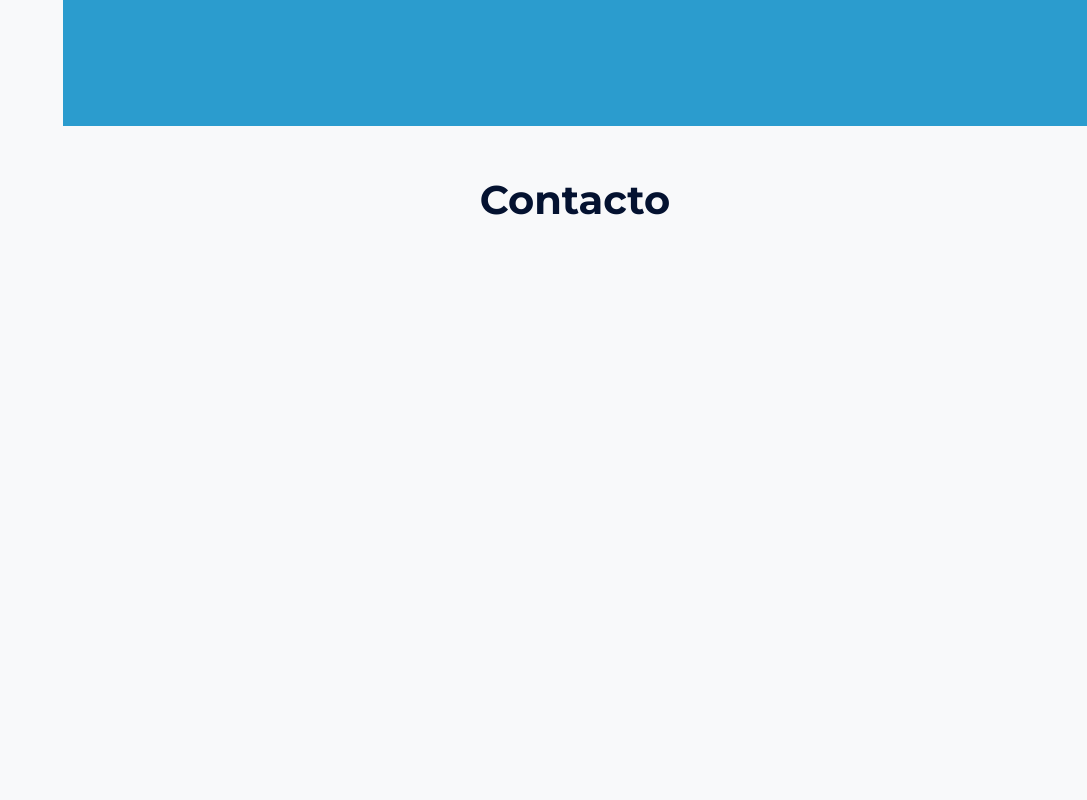
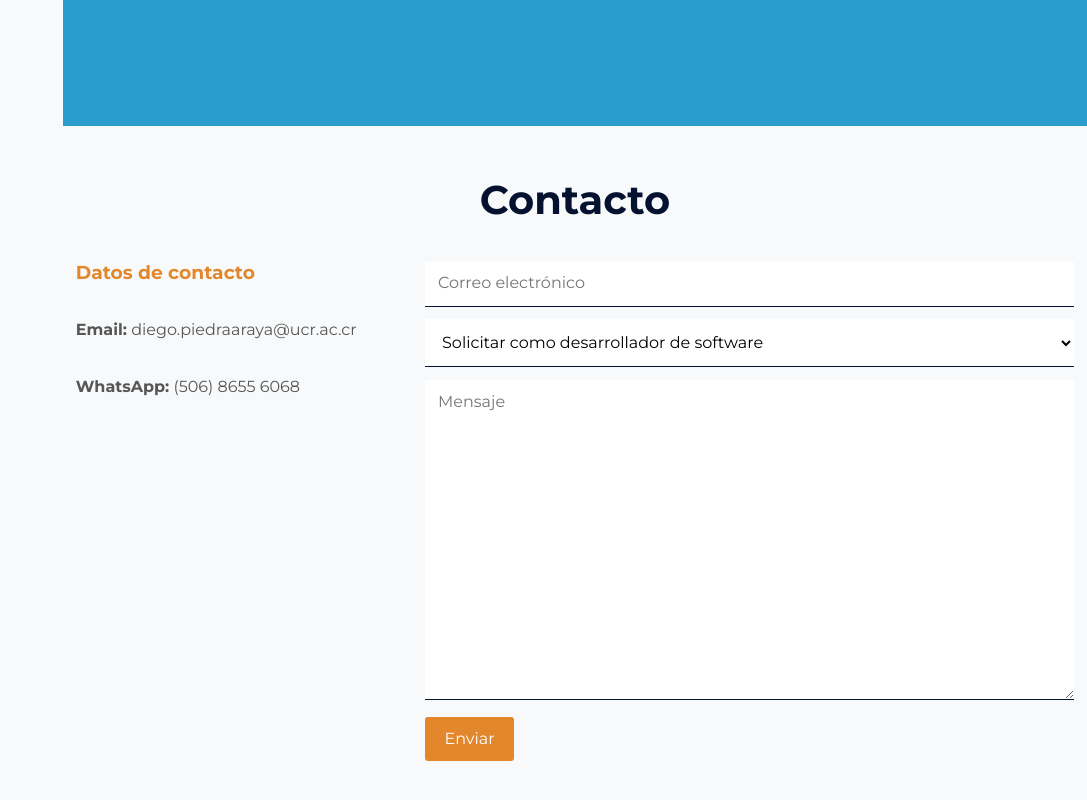
Before and after one commit to diegojopiedra/diegojopiedra.github.io, a plain HTML site: page index.html in a window 1280 px wide. Shown: the part 3074-3874 px from the top of the page, without its empty margins (193-1280 px from the left). Drawn offline with nearby package versions, Linux system fonts and the light colour scheme.

Commit message:
Contact Page ok

```diff
--- a/index.html
+++ b/index.html
@@ -61,7 +61,7 @@
           <a class="card__tag fb" href="https://www.facebook.com/GeneradorDeHorarios/" target="_blank">Facebook +8k <i class="icon ion-md-thumbs-up"></i></a>
         </div>
         <div class="card__text">
-          <img src="img/generador-logo.webp" alt="">
+          <img src="img/generador-logo.webp" class="mb">
           <h3 class="card__title text-generador">Generador de horarios</h3>
           <p class="text-black text-font">
             Este es un proyecto creado por estudiantes entusiastas de la Universidad de Costa Rica, los cuales en su tiempo libre tomaron la iniciativa de hacer un programa para crear horarios y compartirlo para que otros estudiantes lo pudieran utilizar.
@@ -74,6 +74,29 @@
     </section>
     <section id="contact" class="section">
       <h2 class="section__title text-primary mt mb x3">Contacto</h2>
+
+      <div class="contact">
+        <div class="contact__text">
+          <h3 class="mb text-secondary x3">Datos de contacto</h3>
+          <p class="text-black mb x3">
+            <b>Email:</b> diego.piedraaraya@ucr.ac.cr
+          </p>
+          <p class="text-black mb x3">
+            <b>WhatsApp:</b> (506) 8655 6068
+          </p>
+        </div>
+        <form class="form contact__form" method="POST" action="https://formspree.io/diegojopiedra@gmail.com">
+          <input type="email" name="Correo" placeholder="Correo electrónico" class="form__input" required>
+          <select name="Solicitud" class="form__input">
+            <option>Solicitar como desarrollador de software</option>
+            <option>Solicitar como tutor</option>
+            <option>Consulta</option>
+            <option>Otros</option>
+          </select>
+          <textarea name="Mensaje" placeholder="Mensaje" class="form__area" required></textarea>
+          <input type="submit" formtarget="_blank" class="btn secondary" value="Enviar" />
+        </form>
+      </div>
     </section>
     <footer>
 
--- a/sass/_custom.sass
+++ b/sass/_custom.sass
@@ -35,3 +35,10 @@
 
 #portfolio
   background: #{map-get($colors, 'generador')}
+
+.contact
+  display: grid
+  @include breakpoint('md')
+    grid-template-columns: 42% 1fr
+  @include breakpoint('lg')
+    grid-template-columns: 35% 1fr
--- /dev/null
+++ b/sass/_form.sass
@@ -0,0 +1,15 @@
+.form
+  &__input
+    width: 100%
+    border: none
+    background: white
+  &__area
+    border: none
+    min-width: 100%
+    max-width: 100%
+    max-height: 40vh
+    min-height: 40vh
+  &__input, &__area
+    margin-bottom: $margin
+    padding: $padding
+    border-bottom: 1px solid map-get($colors, 'primary')
--- a/sass/main.sass
+++ b/sass/main.sass
@@ -12,4 +12,5 @@
 @import '_scrollbar'
 @import '_btn'
 @import '_card'
+@import '_form'
 @import '_helpers'
```
Also changed, not shown: styles.css, 2 other files.
